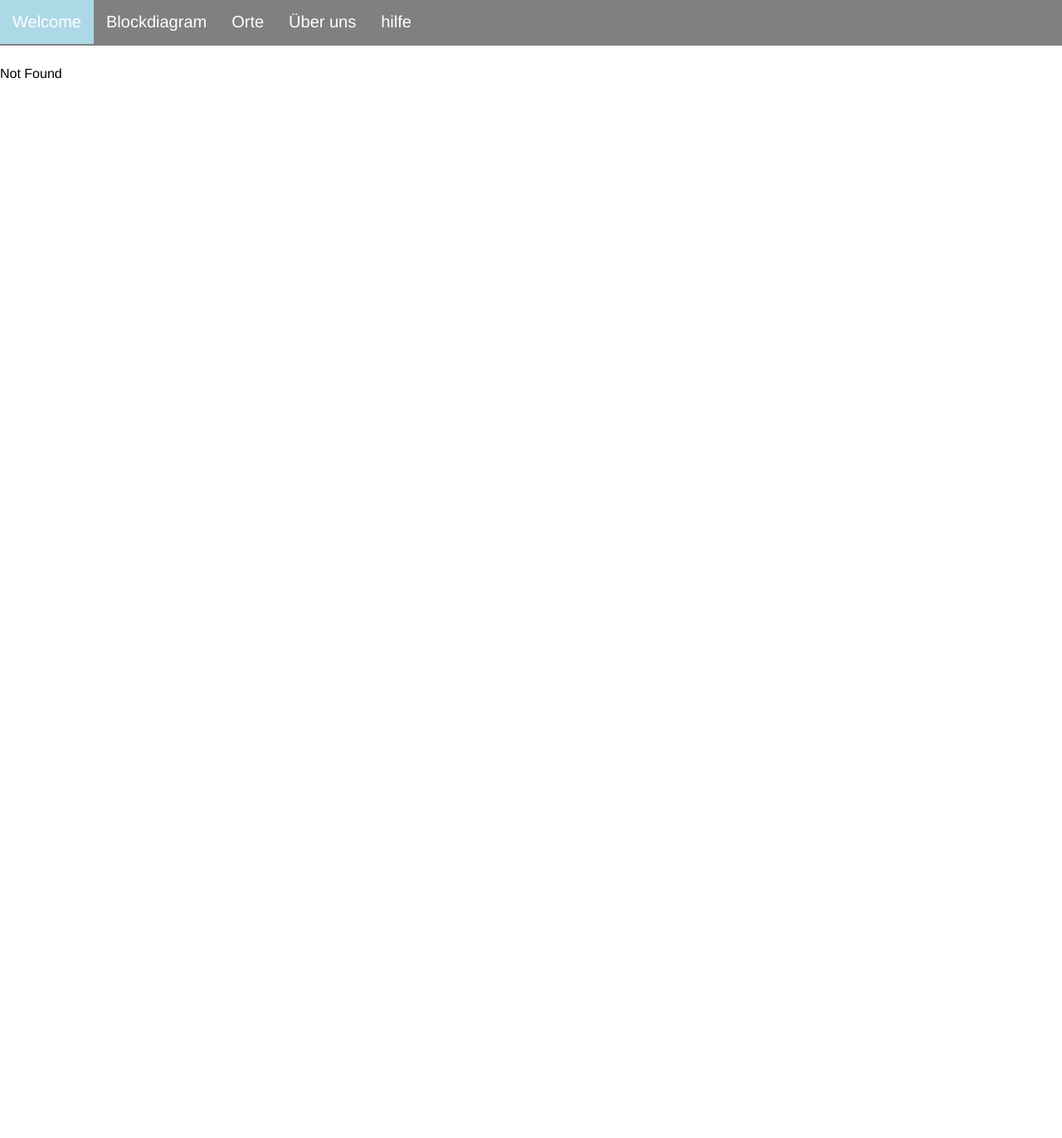
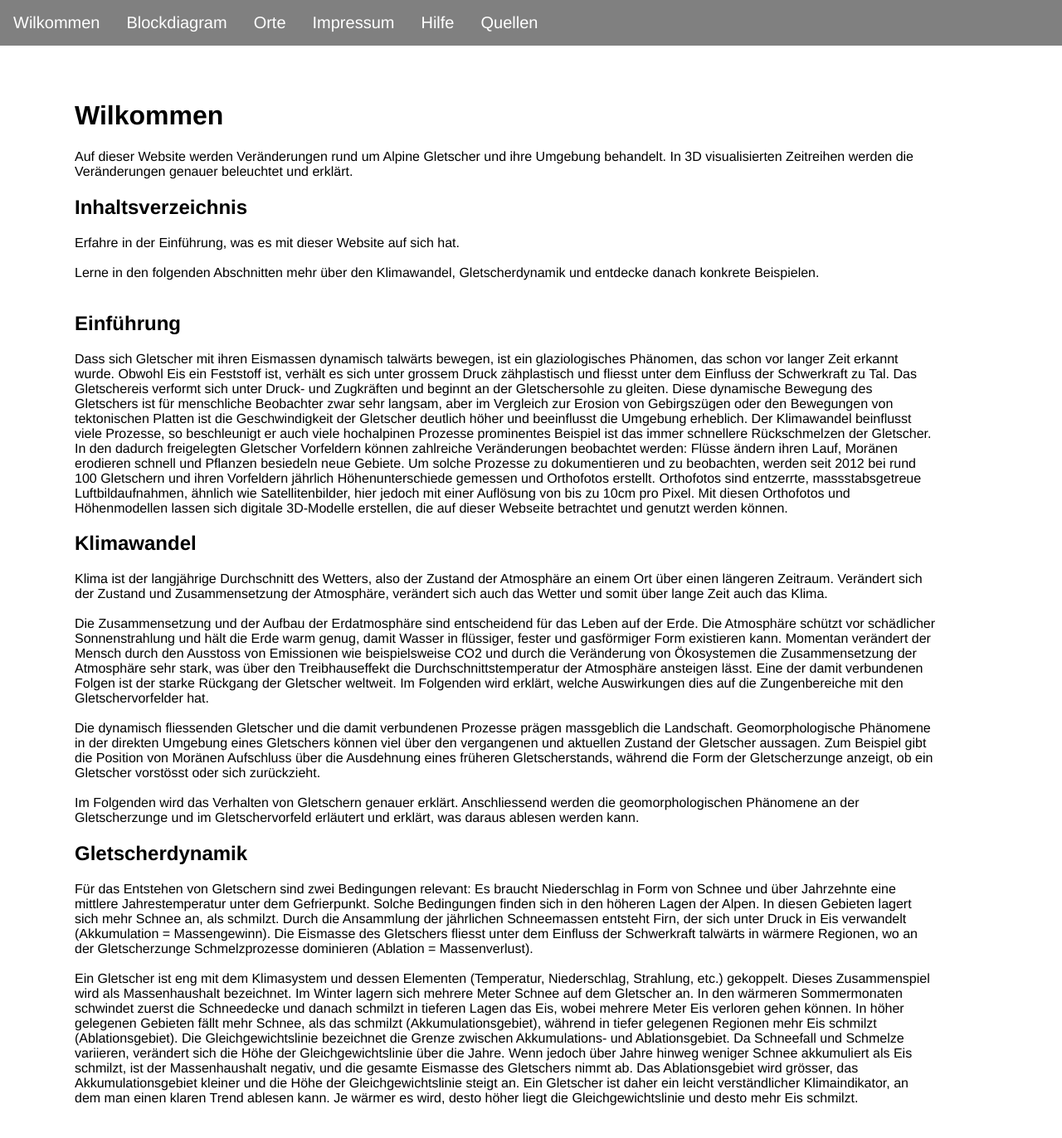
Before and after one commit to jona8175/TapRepWeb, a SvelteKit app: page /wilkommen in a window 1280 px wide. Before the commit this address had no page. Shown: the top 1372 px of the page at 83% size. Before the commit the page ends 800 px from the top, so only its background shows below. Built offline with nearby package versions, Linux system fonts and the light colour scheme.

Commit message:
UI touch ups, quellen content

```diff
--- a/src/app.html
+++ b/src/app.html
@@ -2,11 +2,22 @@
 <html lang="en">
 	<head>
 		<meta charset="utf-8" />
+		<!--<meta name="viewport" content="width=device-width, initial-scale=1">-->
 		<link rel="icon" href="%sveltekit.assets%/favicon.png" />
 		<meta name="viewport" content="width=device-width, initial-scale=1" />
 		%sveltekit.head%
 	</head>
 	<body data-sveltekit-preload-data="hover">
-		<div style="display: contents">%sveltekit.body%</div>
+		<!-- i added overflow: hidden;  to prevent scrolling everywhere i hope no bugs down the line because of this but be aware it is here-->
+		<div style="display: contents;">%sveltekit.body%</div>
 	</body>
+
 </html>
+
+<style>
+html, body {
+	margin: 0; padding: 0;
+	width: 100%; height: 100%;
+	overflow: scroll; /* optional: to hide scrollbars */ }
+#svelte { width: 100%; height: 150%; }
+</style>
--- a/src/lib/geoScene.svelte
+++ b/src/lib/geoScene.svelte
@@ -22,13 +22,14 @@
 
   export let points = [];
   export let cameraInitialPosition = new THREE.Vector3(0, 3, 5);
-  export let scene_background_color = "#ffffff";
+  export let scene_background_color = "#b7d9eb";
   export let light_type = "";
 
   export let models = [];
       //only works when file is in static/models
 
   onMount(() => {
+
     const canvas = root.querySelector(".webgl");
     // Do something with nd, such as adding event listeners, styles, etc.
 
@@ -173,6 +174,7 @@
 
       tick();
     }
+
   });
 </script>
 
@@ -207,10 +209,13 @@
 </div>
 
 <style>
+
   body {
     height: 100%;
+    width: 100%;
     overflow: hidden;
   }
+
   .webgl {
     position: static;
     top: 0;
@@ -218,6 +223,8 @@
     outline: none;
     z-index: -10;
     height: 100%;
+    width: 100%;
+    overflow: hidden;
   }
 
   .point {
@@ -231,10 +238,12 @@
     -webkit-user-select: none; /* Safari */
     -ms-user-select: none; /* IE 10 and IE 11 */
     user-select: none; /* Standard syntax */
+    overflow: hidden;
   }
 
   .point .label {
     user-select: none;
+    overflow: hidden;
   }
 
   .point .text {
@@ -242,6 +251,7 @@
     height: 0;
     width: 0;
     user-select: none;
+    overflow: hidden;
   }
 
   .point:hover .text {
@@ -249,6 +259,7 @@
     height: auto;
     width:  300px;
     user-select: none;
+    overflow: hidden;
   }
 
   .PopUp {
@@ -266,6 +277,7 @@
     pointer-events: auto;
     z-index: 30;
     user-select: none;
+    overflow: hidden;
   }
   iframe {
     display: block;
@@ -274,6 +286,7 @@
     margin-left: auto;
     margin-right: auto;
     border: none;
+    overflow: hidden;
   }
 
   .close {
@@ -285,5 +298,8 @@
     border: none;
     padding: 0.5rem;
     border-radius: 0.5rem;
+    overflow: hidden;
   }
+
+
 </style>
--- a/src/routes/+layout.svelte
+++ b/src/routes/+layout.svelte
@@ -8,17 +8,19 @@
   <input type="checkbox" id="check">
   <label for="check" class ="checkbtn">
     <ul>
-      <li><a href="/TapRepWeb">Welcome</a></li>
-      <li><a href="/TapRepWeb/blockdiagram">Blockdiagram</a></li>
+      <li><a href="/wilkommen">Wilkommen</a></li>
+      <li><a href="/blockdiagram">Blockdiagram</a></li>
       <li><a>Orte</a></li>
-      <li><a href="#">Über uns</a></li>
-      <li><a href="/help">hilfe</a></li>
+      <li><a href="#">Impressum</a></li>
+      <li><a href="/help">Hilfe</a></li>
+      <li><a href="/Quellen">Quellen</a></li>
     </ul>
   </label>
+
+
   <div class="nav-mobile">
-    <a href="/TapRepWeb/findelen">Findelen</a>
-    <a href="#">Ort</a>
-    <a href="#">Orte</a>
+      <a href="/findelen">Findelen</a>
+      <a href="/grindelwald">Grindelwald</a>
   </div>
 </nav>
 
@@ -46,6 +48,7 @@
   left: 0;
   height: 55px;
   flex-direction: row;
+
 }
 
 .bar{
@@ -56,6 +59,7 @@
   width: 100%;
   height: 55px;
   background-color:var(--background_prim);
+
 }
 
 .scene{
@@ -63,6 +67,7 @@
   position: absolute;
   top: 0;
   left: 0;
+
 }
 
 ul {
@@ -83,12 +88,13 @@ li a {
   display: block;
   color: var(--text-col);
   text-align: center;
-  padding: 15px 15px;
+  padding: 16px 16px;
   text-decoration: none;
 }
 
 li a:hover {
   background-color: var(--accent_prim);
+  transition: background-color 0.4s;
 }
 
 /*burger menu*/
@@ -111,13 +117,16 @@ li a:hover {
   display: none;
 }
 
-#check:checked ~ .nav-mobile{display: block ;}
+#check:checked ~ .nav-mobile{
+  display: block ;
+  transition: background-color 1s;
+}
 
 .nav-mobile {
   display: none;
   position: absolute;
   top: 55px;
-  margin-left: 248px;
+  margin-left: 290px;
   overflow: hidden;
   background: var(--background_sec);
   z-index: 1;
@@ -125,6 +134,7 @@ li a:hover {
 }
 .nav-mobile a:hover {
   background: var(--accent_sec);
+  transition: background-color 0.8s;
 }
 
 .nav-mobile a {
@@ -147,6 +157,7 @@ li a:hover {
   display: flex;
   flex-direction: column;
 }
+
 </style>
 
 <script>
--- /dev/null
+++ b/src/routes/Quellen/+page.svelte
@@ -0,0 +1,50 @@
+
+<nav class = "sheet">
+<nav class = "textbox">
+
+    <h1> Quellen</h1>
+    <br>
+
+
+
+    <!--Quelle Dikau-->
+    <a>Dikau, R., Eibisch, K., Eichel, J., Messenzehl, K., & Schlummer-Held, M. (2019).</a>
+    <em>Geomorphologie</em> <a>(ebook). Springer Spektrum.</a>
+    <br>
+    <a href="https://link.springer.com/book/10.1007/978-3-662-59402-5">https://link.springer.com/book/10.1007/978-3-662-59402-5</a>
+    <br><br>
+
+    <!--Quelle Gletschervorfelder-->
+    <a>BUWAL(1999). Gletschervorfelder und Alpine schwemmebenen als Auengebiete, Technischer Bericht</a>
+    <br>
+    <a href="https://www.bafu.admin.ch/bafu/de/home/suche.html#schwemmebene">https://www.bafu.admin.ch/bafu/de/home/suche.html#schwemmebene</a>
+    <br><br>
+
+    <!--Quelle Alg Geologie-->
+    <a> Grotzinger, J., & Jordan, T. (2014). Exogene Geosysteme V. In </a>
+    <em>Allgemeine Geologie</em>
+    <a>(7th ed.). Springer Spektrum. </a>
+    <br>
+    <a href="https://doi.org/10.1007/978-3-662-48342-8">https://doi.org/10.1007/978-3-662-48342-8</a>
+    <br><br>
+
+</nav>
+</nav>
+
+
+<style>
+
+    .sheet{
+        margin-right: 50px;
+        margin-left: 50px;
+        background-color: white;
+    }
+    .textbox{
+        margin-top: 100px;
+        margin-bottom: 100px;
+        margin-right: 100px;
+        margin-left: 40px;
+        background-color: white;
+    }
+
+</style>
--- a/src/routes/blockdiagram/+page.svelte
+++ b/src/routes/blockdiagram/+page.svelte
@@ -58,11 +58,7 @@
 
   let cameraInitialPosition = new THREE.Vector3(2,1,1);
 
-
-
-
 </script>
 
 
-
 <GeoScene points = {points} models = {models} light_type = {light_type} cameraInitialPosition = {cameraInitialPosition}/>
--- a/src/routes/findelen/+page.svelte
+++ b/src/routes/findelen/+page.svelte
@@ -12,7 +12,7 @@
     },
   ];
 
-  let models = ["Scene5_1.gltf","Scene5_2.gltf","Scene5_3.gltf","Scene5_4.gltf","Scene5_5.gltf","Scene5_6.gltf","Scene5_7.gltf","Scene5_8.gltf"];
+  let models = ["Scene1.gltf","Scene2.gltf","Scene3.gltf","Scene4.gltf","Scene5.gltf","Scene6.gltf","Scene7.gltf","Scene8.gltf","Scene9.gltf","Scene10.gltf"];
 
   let cameraInitialPosition = new THREE.Vector3(-2,1,1);
 
--- /dev/null
+++ b/src/routes/wilkommen/+page.svelte
@@ -0,0 +1,120 @@
+<div class="sheet">
+<div style="overflow:auto;" class="textbox">
+    <h1>Wilkommen</h1>
+
+    <a>Auf dieser Website werden Veränderungen rund um Alpine Gletscher und ihre
+        Umgebung behandelt. In 3D visualisierten Zeitreihen werden die Veränderungen
+        genauer beleuchtet und erklärt.</a>
+
+    <h2>Inhaltsverzeichnis</h2>
+    <a>Erfahre in der Einführung, was es mit dieser Website auf sich hat.<br /><br
+      /></a
+    >
+    <a
+      >Lerne in den folgenden Abschnitten mehr über den Klimawandel,
+      Gletscherdynamik und entdecke danach konkrete Beispielen.<br /><br /></a
+    >
+
+    <h2>Einführung</h2>
+    <a
+      >Dass sich Gletscher mit ihren Eismassen dynamisch talwärts bewegen, ist ein
+      glaziologisches Phänomen, das schon vor langer Zeit erkannt wurde. Obwohl
+      Eis ein Feststoff ist, verhält es sich unter grossem Druck zähplastisch und
+      fliesst unter dem Einfluss der Schwerkraft zu Tal. Das Gletschereis verformt
+      sich unter Druck- und Zugkräften und beginnt an der Gletschersohle zu
+      gleiten. Diese dynamische Bewegung des Gletschers ist für menschliche
+      Beobachter zwar sehr langsam, aber im Vergleich zur Erosion von Gebirgszügen
+      oder den Bewegungen von tektonischen Platten ist die Geschwindigkeit der
+      Gletscher deutlich höher und beeinflusst die Umgebung erheblich. Der
+      Klimawandel beinflusst viele Prozesse, so beschleunigt er auch viele
+      hochalpinen Prozesse prominentes Beispiel ist das immer schnellere
+      Rückschmelzen der Gletscher. In den dadurch freigelegten Gletscher
+      Vorfeldern können zahlreiche Veränderungen beobachtet werden: Flüsse ändern
+      ihren Lauf, Moränen erodieren schnell und Pflanzen besiedeln neue Gebiete.
+      Um solche Prozesse zu dokumentieren und zu beobachten, werden seit 2012 bei
+      rund 100 Gletschern und ihren Vorfeldern jährlich Höhenunterschiede gemessen
+      und Orthofotos erstellt. Orthofotos sind entzerrte, massstabsgetreue
+      Luftbildaufnahmen, ähnlich wie Satellitenbilder, hier jedoch mit einer
+      Auflösung von bis zu 10cm pro Pixel. Mit diesen Orthofotos und Höhenmodellen
+      lassen sich digitale 3D-Modelle erstellen, die auf dieser Webseite
+      betrachtet und genutzt werden können.
+    </a>
+    <h2>Klimawandel</h2>
+    <a
+      >Klima ist der langjährige Durchschnitt des Wetters, also der Zustand der
+      Atmosphäre an einem Ort über einen längeren Zeitraum. Verändert sich der
+      Zustand und Zusammensetzung der Atmosphäre, verändert sich auch das Wetter
+      und somit über lange Zeit auch das Klima. <br /> <br />
+
+      Die Zusammensetzung und der Aufbau der Erdatmosphäre sind entscheidend für
+      das Leben auf der Erde. Die Atmosphäre schützt vor schädlicher
+      Sonnenstrahlung und hält die Erde warm genug, damit Wasser in flüssiger,
+      fester und gasförmiger Form existieren kann. Momentan verändert der Mensch
+      durch den Ausstoss von Emissionen wie beispielsweise CO2 und durch die
+      Veränderung von Ökosystemen die Zusammensetzung der Atmosphäre sehr stark,
+      was über den Treibhauseffekt die Durchschnittstemperatur der Atmosphäre
+      ansteigen lässt. Eine der damit verbundenen Folgen ist der starke Rückgang
+      der Gletscher weltweit. Im Folgenden wird erklärt, welche Auswirkungen dies
+      auf die Zungenbereiche mit den Gletschervorfelder hat.<br /> <br />
+
+      Die dynamisch fliessenden Gletscher und die damit verbundenen Prozesse
+      prägen massgeblich die Landschaft. Geomorphologische Phänomene in der
+      direkten Umgebung eines Gletschers können viel über den vergangenen und
+      aktuellen Zustand der Gletscher aussagen. Zum Beispiel gibt die Position von
+      Moränen Aufschluss über die Ausdehnung eines früheren Gletscherstands,
+      während die Form der Gletscherzunge anzeigt, ob ein Gletscher vorstösst oder
+      sich zurückzieht.<br /> <br />
+
+      Im Folgenden wird das Verhalten von Gletschern genauer erklärt.
+      Anschliessend werden die geomorphologischen Phänomene an der Gletscherzunge
+      und im Gletschervorfeld erläutert und erklärt, was daraus ablesen werden
+      kann.
+    </a>
+    <h2>Gletscherdynamik</h2>
+    <a>
+      Für das Entstehen von Gletschern sind zwei Bedingungen relevant: Es braucht
+      Niederschlag in Form von Schnee und über Jahrzehnte eine mittlere
+      Jahrestemperatur unter dem Gefrierpunkt. Solche Bedingungen finden sich in
+      den höheren Lagen der Alpen. In diesen Gebieten lagert sich mehr Schnee an,
+      als schmilzt. Durch die Ansammlung der jährlichen Schneemassen entsteht
+      Firn, der sich unter Druck in Eis verwandelt (Akkumulation = Massengewinn).
+      Die Eismasse des Gletschers fliesst unter dem Einfluss der Schwerkraft
+      talwärts in wärmere Regionen, wo an der Gletscherzunge Schmelzprozesse
+      dominieren (Ablation = Massenverlust). <br /><br />
+      Ein Gletscher ist eng mit dem Klimasystem und dessen Elementen (Temperatur, Niederschlag,
+      Strahlung, etc.) gekoppelt. Dieses Zusammenspiel wird als Massenhaushalt bezeichnet.
+      Im Winter lagern sich mehrere Meter Schnee auf dem Gletscher an. In den wärmeren
+      Sommermonaten schwindet zuerst die Schneedecke und danach schmilzt in tieferen
+      Lagen das Eis, wobei mehrere Meter Eis verloren gehen können. In höher gelegenen
+      Gebieten fällt mehr Schnee, als das schmilzt (Akkumulationsgebiet), während in
+      tiefer gelegenen Regionen mehr Eis schmilzt (Ablationsgebiet). Die Gleichgewichtslinie
+      bezeichnet die Grenze zwischen Akkumulations- und Ablationsgebiet. Da Schneefall
+      und Schmelze variieren, verändert sich die Höhe der Gleichgewichtslinie über
+      die Jahre. Wenn jedoch über Jahre hinweg weniger Schnee akkumuliert als Eis schmilzt,
+      ist der Massenhaushalt negativ, und die gesamte Eismasse des Gletschers nimmt
+      ab. Das Ablationsgebiet wird grösser, das Akkumulationsgebiet kleiner und die
+      Höhe der Gleichgewichtslinie steigt an. Ein Gletscher ist daher ein leicht verständlicher
+      Klimaindikator, an dem man einen klaren Trend ablesen kann. Je wärmer es wird,
+      desto höher liegt die Gleichgewichtslinie und desto mehr Eis schmilzt.
+    </a>
+
+</div>
+</div>
+
+<style>
+    .sheet{
+        margin-right: 50px;
+        margin-left: 50px;
+        background-color: white;
+        overflow:auto;
+    }
+    .textbox{
+        margin-top: 100px;
+        margin-bottom: 100px;
+        margin-right: 100px;
+        margin-left: 40px;
+        background-color: white;
+        overflow:auto;
+    }
+
+</style>
```
Also changed, not shown: src/routes/grindelwald/+page.svelte (added, +26 -0 lines).
